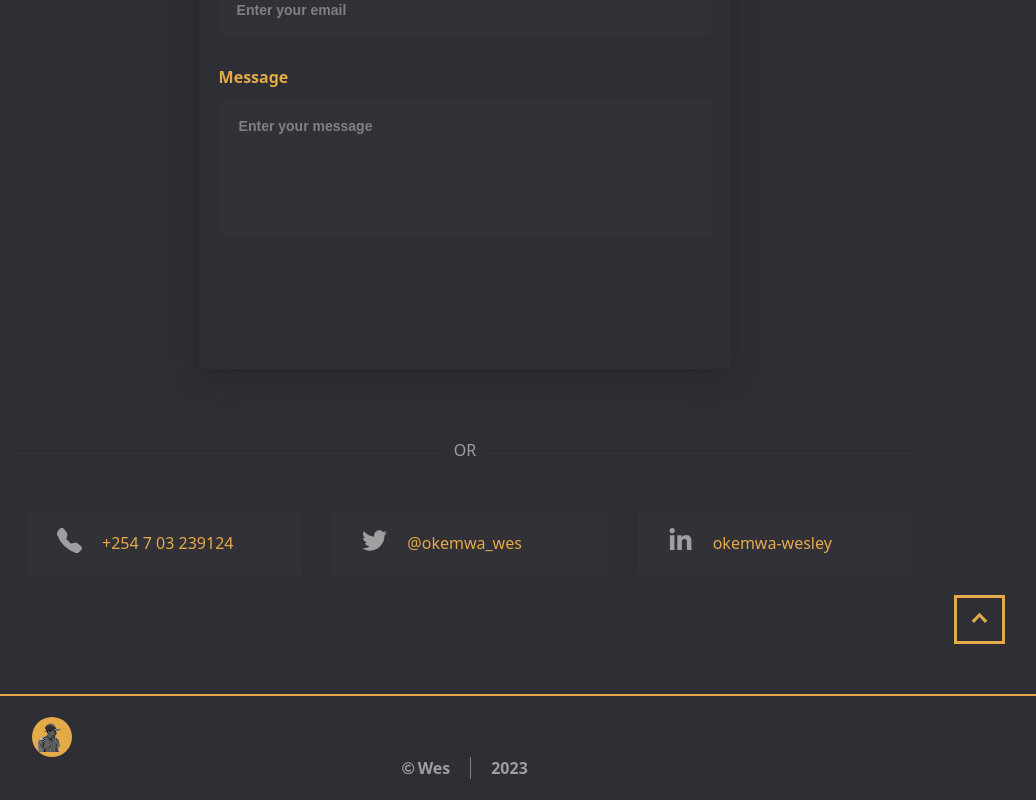
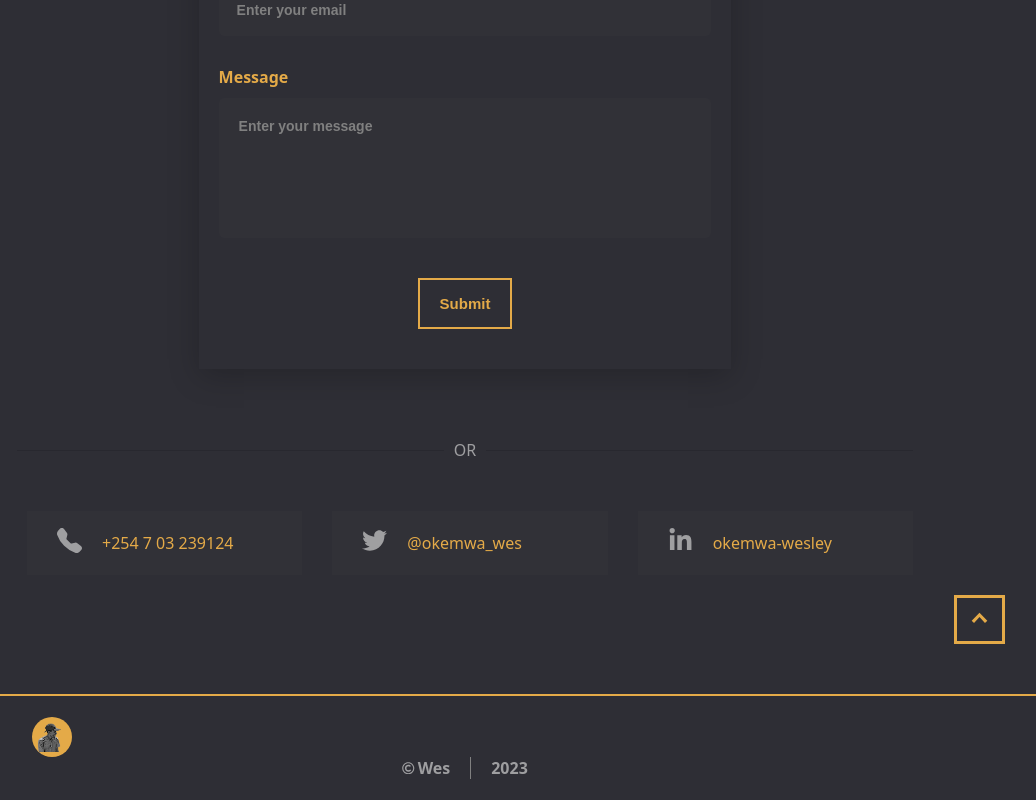
Before and after one commit to 1wes/Wes-Portfolio, a React (Create React App) app: page / in a window 1280 px wide. Shown: the part 3850-4650 px from the top of the page, without its empty margins (175-1211 px from the left). Built offline with nearby package versions, Linux system fonts and the light colour scheme; no server answers.

Commit message:
remove reveal animation from button

```diff
--- a/src/components/intro.css
+++ b/src/components/intro.css
@@ -122,6 +122,9 @@
 
 .cta-btn{
     margin-top: 40px;
+    transform: translateX(-50%);
+    opacity: 0;
+    transition: all ease 1s;
 }
 
 .cta-btn button{
@@ -131,9 +134,7 @@
     font-weight: bold;
     background: none;
     font-size: 15px;
-    transform: translateX(-50%);
-    opacity: 0;
-    transition: all ease 1s;
+
 }
 
 .cta-btn button:hover{
```
